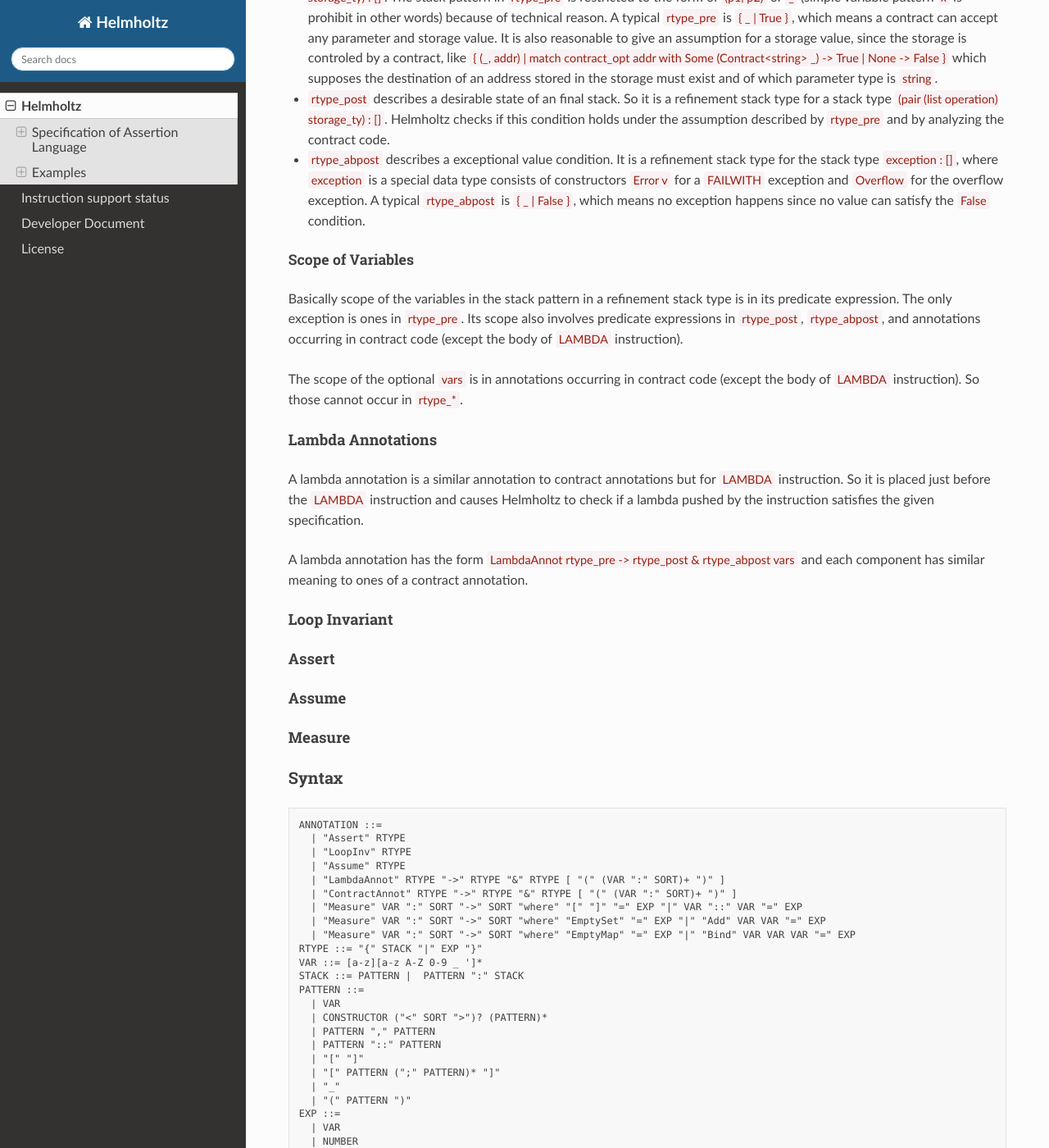
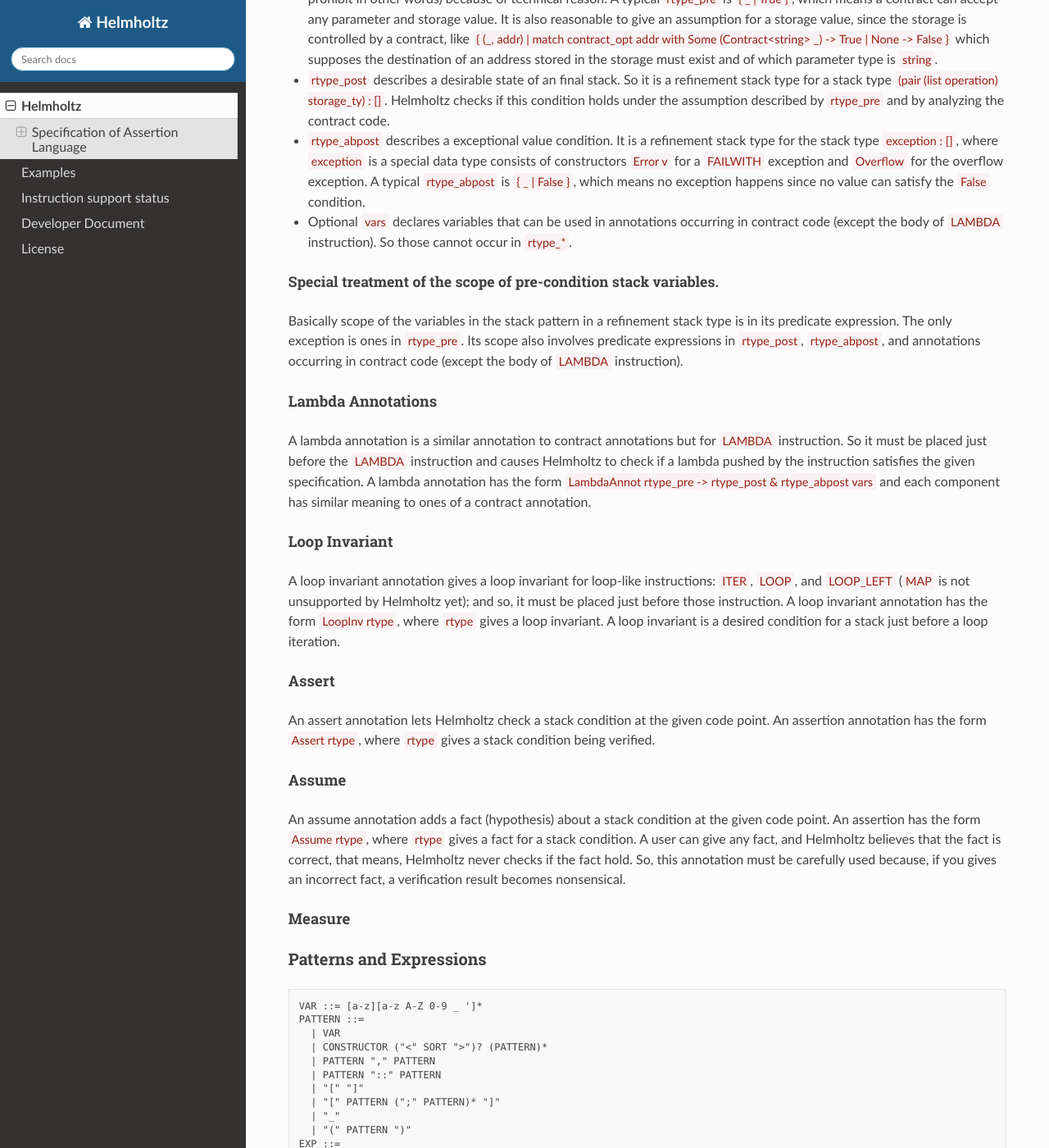
Before and after one commit to SoftwareFoundationGroupAtKyotoU/helmholtz-doc, a Sphinx documentation site: the page built from source/helmholtz.md, in a window 1280 px wide and 1400 px high, scrolled down 1939 px. Shown: the whole window at 82% size. Built offline with Sphinx 7.4.7 and the Read the Docs theme 2.0.0, drawn with Linux system fonts in a browser that asks for light colours; some web fonts are replaced; some of the changed text lies outside the part shown.

Commit message:
add descriptions

````diff
--- /dev/null
+++ b/source/example.md
@@ -0,0 +1,131 @@
+# Examples
+
+## Boomerang
+
+```ocaml
+# boomerang.tz
+parameter unit;
+storage unit;
+<< ContractAnnot
+   { (_, _) | True } ->
+   { (ops, _) | amount = 0 && ops = [] ||
+      amount <> 0  && (match contract_opt source with
+                         | Some c -> ops = [ TransferTokens Unit amount c ]
+                         | None -> False) } &
+   { _ | False } >>
+code
+  {
+    CDR;
+    NIL operation;
+    AMOUNT;
+    PUSH mutez 0;
+    IFCMPEQ
+      {
+      }
+      {
+        SOURCE;
+        CONTRACT unit;
+        ASSERT_SOME;
+        AMOUNT;
+        UNIT;
+        TRANSFER_TOKENS;
+        CONS;
+      };
+    PAIR;
+  }
+```
+
+The above code, which is the contents of `boomerang.tz` in the
+container, is a Michelson program that transfers money amount
+`balance` to an account `source`.  The program comes with an
+annotation surrounded by `<<` and `>>`.  This annotation, which is
+labeled by a constructor `ContractAnnot`, states the following two
+properties.
+
++ The pair `(ops, _)`, which is in the stack at the end of the
+program, satisfies `ops = [TransferTokens Unit balance addr]`; this
+operation means that this contract will send money amount `balance`
+to `addr` with argument `Unit` after this contract finishes.
++ No exceptions are raised from the instructions in this program; this
+is expressed by the part `... & { exc | False }`.  There is an
+`ASSERT_SOME` instruction in the program that may raise an exception
+when the stack top is `None`, but since, from the specification of
+Michelson, the account pointed to by `source` should be a
+human-operated account, the `CONTRACT unit` should always return
+`Some`, so no exception will be raised.
+
+If you verify this program, you will get `VERIFIED`.
+
+## Checksig
+
+```ocaml
+# checksig.tz
+parameter (pair signature string);
+storage (pair address key);
+<< ContractAnnot
+  { ((sign, data), (addr, pubkey)) |
+     match contract_opt addr with
+     Some (Contract<string> _) -> True | _ -> False } ->
+  { ([op], new_store) |
+     (addr, pubkey) = new_store &&
+     sig pubkey sign (pack data) &&
+     match contract_opt addr with
+     | Some c -> op = Transfer data 1 c
+     | None -> False }
+  & { _ | not (sig pubkey sign (pack data)) } >>
+code
+  {
+    DUP; DUP; DUP;
+    DIP { CAR; UNPAIR; DIP { PACK } }; CDDR;
+    CHECK_SIGNATURE; ASSERT;
+
+    UNPAIR; CDR; SWAP; CAR;
+    CONTRACT string; ASSERT_SOME; SWAP;
+    PUSH mutez 1; SWAP;
+    TRANSFER_TOKENS;
+
+    NIL operation; SWAP;
+    CONS; DIP { CDR };
+    PAIR;
+  }
+```
+
+This program checks the signature given by the parameter is valid and
+the contract that the address in storage points to has type `contract
+string`; this behavior is described in the post-condition part of
+`ContractAnnot`.  The exception part in `ContractAnnot` expresses that
+the program can raise two kinds of exceptions: `Error Unit` in
+`ASSERT` and `Error 0` in `FAILWITH`.
+
+## Sumseq
+
+```ocaml
+# sumseq.tz
+parameter (list int);
+storage int;
+<< Measure sumseq : (list int) -> int where Nil = 0 | Cons h t = (h + (sumseq t)) >>
+<< ContractAnnot { arg | True } ->
+  { ret | sumseq (first arg) = second ret } &
+  { exc | False } (l:list int) >>
+code
+  {
+    CAR;
+    << Assume { x | x = l } >>
+    DIP { PUSH int 0 };
+    << LoopInv { r:s | l = first arg && s + sumseq r = sumseq l } >>
+    ITER { ADD };
+    NIL operation;
+    PAIR;
+  }
+```
+
+This contract computes the sum of the integers in the list passed as a
+parameter.  The `ContractAnnot` annotation uses the function `sumseq`,
+which is defined in the earlier `Measure` annotation.  In the `code`
+section, the `Assume` annotation is used to specify that `l`, which is
+declared to be a ghost variable in the `ContractAnnot`, is the list
+passed as a parameter.  `LoopInv` gives the loop-invariant for
+`ITER`. `ITER { ADD }` is an instruction that adds the head of the
+list to the second `s` from the top of the stack. The loop-invariant
+condition `s + sumseq r = sumseq l` expresses that adding `s` to the
+sum of list `r` in process equals the sum of the list `l`.
--- a/source/helmholtz.md
+++ b/source/helmholtz.md
@@ -76,17 +76,16 @@ instructions (`LOOP`, `ITER`, etc.), respectively.
 #### Contract Annotations
 
 A contract annotation gives a specification of contract.  It is placed just before the code section
-and causes Helmholtz to check if the contract satisfies the given specification.
-
-A contract annotation has the form `ContractAnnot rtype_pre -> rtype_post & rtype_abpost vars`,
-where `vars` is optional.
+and causes Helmholtz to check if the contract satisfies the given specification.  A contract
+annotation has the form `ContractAnnot rtype_pre -> rtype_post & rtype_abpost vars`, where `vars` is
+optional.
 
 - `rtype_pre` describes a supposed state of an initial stack.  So it is a refinement stack type for
   a stack type `(pair parameter_ty storage_ty) : []`.  The stack pattern in `rtype_pre` is
   restricted to the form of `(p1, p2)` or `_` (simple variable pattern `x` is prohibit in other
   words) because of technical reason.  A typical `rtype_pre` is `{ _ | True }`, which means a
   contract can accept any parameter and storage value.  It is also reasonable to give an assumption
-  for a storage value, since the storage is controled by a contract, like `{ (_, addr) | match
+  for a storage value, since the storage is controlled by a contract, like `{ (_, addr) | match
   contract_opt addr with Some (Contract<string> _) -> True | None -> False }` which supposes the
   destination of an address stored in the storage must exist and of which parameter type is
   `string`.
@@ -98,86 +97,45 @@ where `vars` is optional.
   `Error v` for a `FAILWITH` exception and `Overflow` for the overflow exception.  A typical
   `rtype_abpost` is `{ _ | False }`, which means no exception happens since no value can satisfy the
   `False` condition.
+- Optional `vars` declares variables that can be used in annotations occurring in contract code
+  (except the body of `LAMBDA` instruction).  So those cannot occur in `rtype_*`.
 
-##### Scope of Variables
+##### Special treatment of the scope of pre-condition stack variables.
 
 Basically scope of the variables in the stack pattern in a refinement stack type is in its predicate
 expression.  The only exception is ones in `rtype_pre`.  Its scope also involves predicate
 expressions in `rtype_post`, `rtype_abpost`, and annotations occurring in contract code (except the
 body of `LAMBDA` instruction).
 
-The scope of the optional `vars` is in annotations occurring in contract code (except the body of
-`LAMBDA` instruction).  So those cannot occur in `rtype_*`.
-
 #### Lambda Annotations
 
 A lambda annotation is a similar annotation to contract annotations but for `LAMBDA` instruction.
-So it is placed just before the `LAMBDA` instruction and causes Helmholtz to check if a lambda
-pushed by the instruction satisfies the given specification.
-
-A lambda annotation has the form `LambdaAnnot rtype_pre -> rtype_post & rtype_abpost vars` and each
-component has similar meaning to ones of a contract annotation.
+So it must be placed just before the `LAMBDA` instruction and causes Helmholtz to check if a lambda
+pushed by the instruction satisfies the given specification.  A lambda annotation has the form
+`LambdaAnnot rtype_pre -> rtype_post & rtype_abpost vars` and each component has similar meaning to
+ones of a contract annotation.
 
 #### Loop Invariant
 
+A loop invariant annotation gives a loop invariant for loop-like instructions: `ITER`, `LOOP`, and
+`LOOP_LEFT` (`MAP` is not unsupported by Helmholtz yet); and so, it must be placed just before those
+instruction.  A loop invariant annotation has the form `LoopInv rtype`, where `rtype` gives a loop
+invariant.  A loop invariant is a desired condition for a stack just before a loop iteration.
+
 #### Assert
+
+An assert annotation lets Helmholtz check a stack condition at the given code point.  An assertion
+annotation has the form `Assert rtype`, where `rtype` gives a stack condition being verified.
 
 #### Assume
 
+An assume annotation adds a fact (hypothesis) about a stack condition at the given code point.  An
+assertion has the form `Assume rtype`, where `rtype` gives a fact for a stack condition.  A user can
+give any fact, and Helmholtz believes that the fact is correct, that means, Helmholtz never checks
+if the fact hold.  So, this annotation must be carefully used because, if you gives an incorrect
+fact, a verification result becomes nonsensical.
+
 #### Measure
-
-### Syntax
-
-    ANNOTATION ::=
-      | "Assert" RTYPE
-      | "LoopInv" RTYPE
-      | "Assume" RTYPE
-      | "LambdaAnnot" RTYPE "->" RTYPE "&" RTYPE [ "(" (VAR ":" SORT)+ ")" ]
-      | "ContractAnnot" RTYPE "->" RTYPE "&" RTYPE [ "(" (VAR ":" SORT)+ ")" ]
-      | "Measure" VAR ":" SORT "->" SORT "where" "[" "]" "=" EXP "|" VAR "::" VAR "=" EXP
-      | "Measure" VAR ":" SORT "->" SORT "where" "EmptySet" "=" EXP "|" "Add" VAR VAR "=" EXP
-      | "Measure" VAR ":" SORT "->" SORT "where" "EmptyMap" "=" EXP "|" "Bind" VAR VAR VAR "=" EXP
-    RTYPE ::= "{" STACK "|" EXP "}"
-    VAR ::= [a-z][a-z A-Z 0-9 _ ']*
-    STACK ::= PATTERN |  PATTERN ":" STACK
-    PATTERN ::=
-      | VAR
-      | CONSTRUCTOR ("<" SORT ">")? (PATTERN)*
-      | PATTERN "," PATTERN
-      | PATTERN "::" PATTERN
-      | "[" "]"
-      | "[" PATTERN (";" PATTERN)* "]"
-      | "_"
-      | "(" PATTERN ")"
-    EXP ::=
-      | VAR
-      | NUMBER
-      | STRING
-      | BYTES
-      | UOP EXP
-      | EXP BOP EXP
-      | CONSTRUCTOR (EXP)*
-      | FUNCTION (EXP)*
-      | EXP "." ACCESSER
-      | "if" EXP "then" EXP "else" EXP
-      | EXP "," EXP
-      | EXP ":" SORT
-      | "[" "]"
-      | "[" EXP (";" EXP)* "]"
-      | "match" EXP "with" PATTERNS ("|" PATTERNS)*
-      | "(" EXP ")"
-    PATTERNS ::= PATTERN "->" EXP
-    OP ::= "+" | "-" | "*" | "/" | "<" | ">" | "<=" | ">=" | "=" | "<>" | "&&" | "||" | "mod" | "::" | "^"
-    UOP ::= "-" | "!"
-    ACCESSER ::= "first" | "second"
-    SORT ::= "int" | "unit" | "nat" | "mutez" | "timestamp" |
-      | "bool" | "string" | "bytes" | "key" | "address" |
-      | "signature" | "key_hash" | "operation" |
-      | "pair" SORT SORT | "list" SORT |
-      | "contract" SORT | "option" SORT |
-      | "or" SORT SORT | "map" SORT SORT |
-      | "set" SORT SORT | "lambda" SORT SORT |
-      | "exception" | "(" SORT ")"
 
 ### Patterns and Expressions
 
@@ -393,135 +354,3 @@ or a map that can be used in annotations.
 - It is not an error output by Helmholtz, but an error by indent-check by Michelson `tezos-client typecheck`. For the rules of indentation, see [here](https://tezos.gitlab.io/whitedoc/micheline.html).
 - Error `MenhirBasics.Error` is output
 - This is an syntax error output by Helmholtz. Please check the annotations you give.
-
-## Examples
-
-### Boomerang
-
-```ocaml
-# boomerang.tz
-parameter unit;
-storage unit;
-<< ContractAnnot
-   { (_, _) | True } ->
-   { (ops, _) | amount = 0 && ops = [] ||
-      amount <> 0  && (match contract_opt source with
-                         | Some c -> ops = [ TransferTokens Unit amount c ]
-                         | None -> False) } &
-   { _ | False } >>
-code
-  {
-    CDR;
-    NIL operation;
-    AMOUNT;
-    PUSH mutez 0;
-    IFCMPEQ
-      {
-      }
-      {
-        SOURCE;
-        CONTRACT unit;
-        ASSERT_SOME;
-        AMOUNT;
-        UNIT;
-        TRANSFER_TOKENS;
-        CONS;
-      };
-    PAIR;
-  }
-```
-
-The above code, which is the contents of `boomerang.tz` in the
-container, is a Michelson program that transfers money amount
-`balance` to an account `source`.  The program comes with an
-annotation surrounded by `<<` and `>>`.  This annotation, which is
-labeled by a constructor `ContractAnnot`, states the following two
-properties.
-
-+ The pair `(ops, _)`, which is in the stack at the end of the
-program, satisfies `ops = [TransferTokens Unit balance addr]`; this
-operation means that this contract will send money amount `balance`
-to `addr` with argument `Unit` after this contract finishes.
-+ No exceptions are raised from the instructions in this program; this
-is expressed by the part `... & { exc | False }`.  There is an
-`ASSERT_SOME` instruction in the program that may raise an exception
-when the stack top is `None`, but since, from the specification of
-Michelson, the account pointed to by `source` should be a
-human-operated account, the `CONTRACT unit` should always return
-`Some`, so no exception will be raised.
-
-If you verify this program, you will get `VERIFIED`.
-
-### Checksig
-
-```ocaml
-# checksig.tz
-parameter (pair signature string);
-storage (pair address key);
-<< ContractAnnot
-  { ((sign, data), (addr, pubkey)) |
-     match contract_opt addr with
-     Some (Contract<string> _) -> True | _ -> False } ->
-  { ([op], new_store) |
-     (addr, pubkey) = new_store &&
-     sig pubkey sign (pack data) &&
-     match contract_opt addr with
-     | Some c -> op = Transfer data 1 c
-     | None -> False }
-  & { _ | not (sig pubkey sign (pack data)) } >>
-code
-  {
-    DUP; DUP; DUP;
-    DIP { CAR; UNPAIR; DIP { PACK } }; CDDR;
-    CHECK_SIGNATURE; ASSERT;
-
-    UNPAIR; CDR; SWAP; CAR;
-    CONTRACT string; ASSERT_SOME; SWAP;
-    PUSH mutez 1; SWAP;
-    TRANSFER_TOKENS;
-
-    NIL operation; SWAP;
-    CONS; DIP { CDR };
-    PAIR;
-  }
-```
-
-This program checks the signature given by the parameter is valid and
-the contract that the address in storage points to has type `contract
-string`; this behavior is described in the post-condition part of
-`ContractAnnot`.  The exception part in `ContractAnnot` expresses that
-the program can raise two kinds of exceptions: `Error Unit` in
-`ASSERT` and `Error 0` in `FAILWITH`.
-
-### Sumseq
-
-```ocaml
-# sumseq.tz
-parameter (list int);
-storage int;
-<< Measure sumseq : (list int) -> int where Nil = 0 | Cons h t = (h + (sumseq t)) >>
-<< ContractAnnot { arg | True } ->
-  { ret | sumseq (first arg) = second ret } &
-  { exc | False } (l:list int) >>
-code
-  {
-    CAR;
-    << Assume { x | x = l } >>
-    DIP { PUSH int 0 };
-    << LoopInv { r:s | l = first arg && s + sumseq r = sumseq l } >>
-    ITER { ADD };
-    NIL operation;
-    PAIR;
-  }
-```
-
-This contract computes the sum of the integers in the list passed as a
-parameter.  The `ContractAnnot` annotation uses the function `sumseq`,
-which is defined in the earlier `Measure` annotation.  In the `code`
-section, the `Assume` annotation is used to specify that `l`, which is
-declared to be a ghost variable in the `ContractAnnot`, is the list
-passed as a parameter.  `LoopInv` gives the loop-invariant for
-`ITER`. `ITER { ADD }` is an instruction that adds the head of the
-list to the second `s` from the top of the stack. The loop-invariant
-condition `s + sumseq r = sumseq l` expresses that adding `s` to the
-sum of list `r` in process equals the sum of the list `l`.
--- a/source/index.rst
+++ b/source/index.rst
@@ -9,6 +9,7 @@ Welcome to Helmholtz's documentation!
 .. toctree::
 
    helmholtz
+   example
    support
    develop
    license
````
Also changed, not shown: other parts of source/helmholtz.md (+5 -2 lines).
